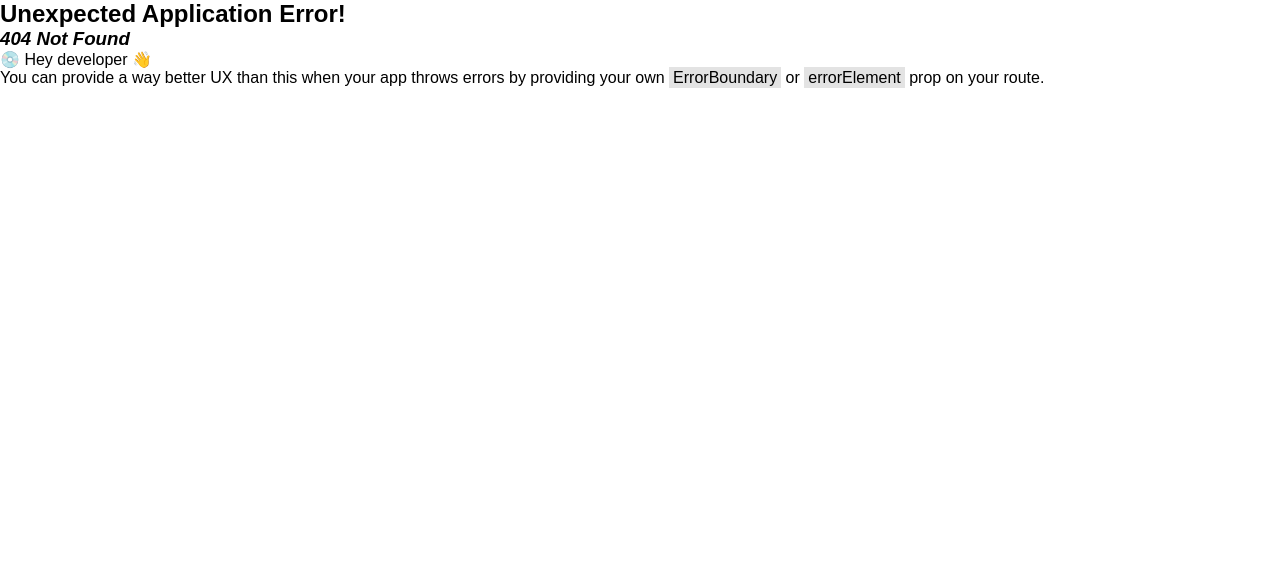
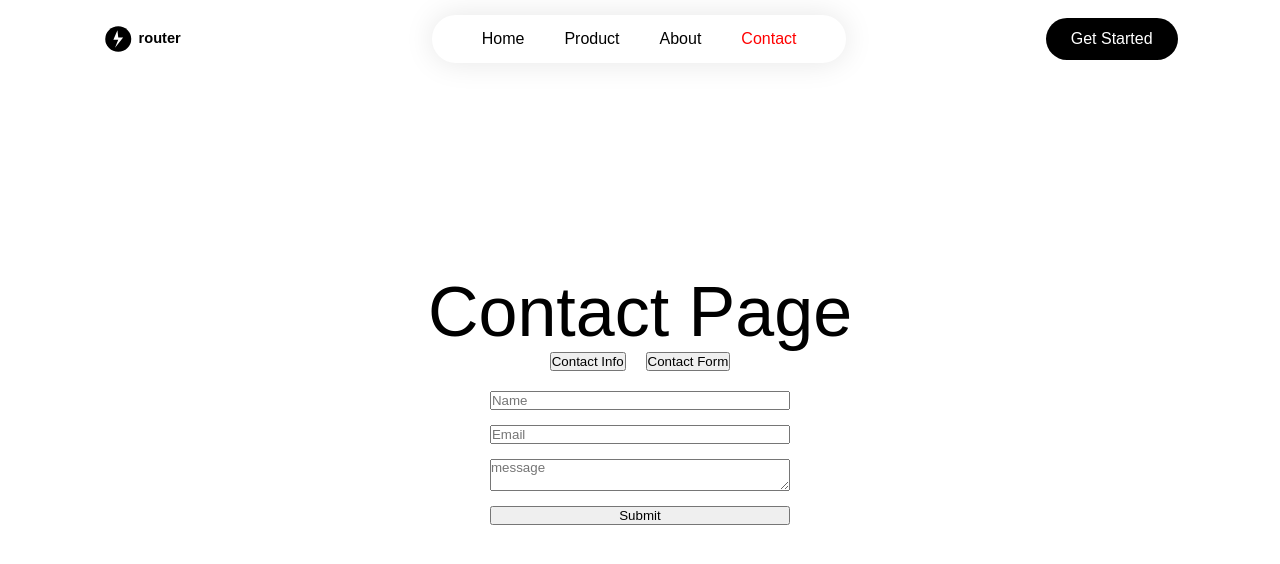
Before and after one commit to abrahamkifleT/react-router-tutorial, a React (Vite) app: page /contact/form in a window 1280 px wide. Before the commit this address had no page. Shown: the top 564 px of the page. Built offline with nearby package versions, Linux system fonts and the light colour scheme.

Commit message:
feat: add nested contact routes and 404 page

```diff
--- a/src/App.jsx
+++ b/src/App.jsx
@@ -4,6 +4,10 @@ import About from './pages/About'
 import Contact from './pages/Contact'
 import { Route, createBrowserRouter, createRoutesFromElements, RouterProvider } from 'react-router-dom'
 import RootLayout from './layout/rootlayout'
+import ContactLayout from './layout/ContactLayout'
+import ContactInfo from './components/ContactInfo'
+import ContactForm from './components/ContactForm'
+import NotFound from './components/NotFound'
 
 const App = () => {
   const router = createBrowserRouter(
@@ -12,7 +16,11 @@ const App = () => {
         <Route index element={<Home />} />
         <Route path='product' element={<Product />} />
         <Route path='about' element={<About />} />
-        <Route path='contact' element={<Contact />} />
+        <Route path='contact' element={<ContactLayout />}>
+          <Route path='info' element={<ContactInfo />} />
+          <Route path='form' element={<ContactForm />} />
+        </Route>
+        <Route path='*' element={<NotFound />} />
       </Route>
     )
   )
--- /dev/null
+++ b/src/components/ContactForm.jsx
@@ -0,0 +1,27 @@
+import React from 'react'
+
+const ContactForm = () => {
+  return (
+    <div style={{
+      display: 'flex',
+      flexDirection: 'column',
+      alignItems: 'center',
+      justifyContent: 'center',
+
+    }}>
+      <form style={{
+        display: 'flex',
+        flexDirection: 'column',
+        gap: '15px',
+        width: '300px'
+      }}>
+        <input type="text" placeholder='Name' />
+        <input type="email" placeholder='Email' />
+        <textarea placeholder='message'></textarea>
+        <button type="submit">Submit</button>
+      </form>
+    </div>
+  )
+}
+
+export default ContactForm
--- /dev/null
+++ b/src/components/ContactInfo.jsx
@@ -0,0 +1,13 @@
+import React from 'react'
+
+const ContactInfo = () => {
+  return (
+    <div>
+        <div>Email: example@gmail.com</div>
+        <div>Phone: +91 1234567890</div>
+        <div>Address: 123 Main St, Anytown, USA</div>
+    </div>
+  )
+}
+
+export default ContactInfo
--- /dev/null
+++ b/src/components/NotFound.jsx
@@ -0,0 +1,16 @@
+import React from 'react'
+import { useNavigate } from 'react-router-dom'
+
+const NotFound = () => {
+
+    const navigate = useNavigate();
+    return (
+        <div>
+            <h2>404 | Page Not Found</h2>
+            <br />
+            <button onClick={() => navigate('/')}>Go to Home Page</button>
+        </div>
+    )
+}
+
+export default NotFound
--- a/src/index.css
+++ b/src/index.css
@@ -57,3 +57,12 @@ a.active {
   font-size: 70px;
   font-weight: 500;
 }
+
+.contact-buttons {
+  display: flex;
+  align-items: center;
+  justify-content: center;
+  width: 100%;
+  padding-bottom: 20px;
+  gap: 20px;
+}
--- /dev/null
+++ b/src/layout/ContactLayout.jsx
@@ -0,0 +1,14 @@
+import React from 'react'
+import Contact from '../pages/Contact'
+import { Outlet } from 'react-router-dom'
+
+const ContactLayout = () => {
+  return (
+    <div>
+        <Contact />
+        <Outlet />
+    </div>
+  )
+}
+
+export default ContactLayout
--- a/src/pages/Contact.jsx
+++ b/src/pages/Contact.jsx
@@ -1,9 +1,15 @@
 import React from 'react'
+import { useNavigate } from 'react-router-dom'
 
 const Contact = () => {
+  const navigate = useNavigate();
   return (
     <div>
         <h1>Contact Page</h1>
+        <div className='contact-buttons'>
+          <button onClick={() => navigate('/contact/info')}>Contact Info</button>
+          <button onClick={() => navigate('/contact/form')}>Contact Form</button>
+        </div>
     </div>
   )
 }
```
